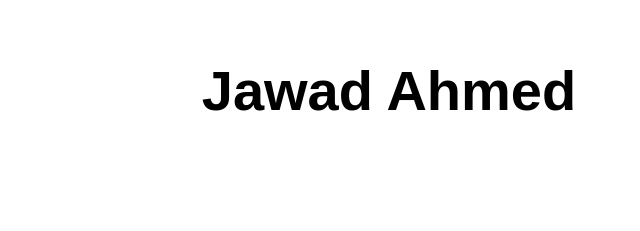
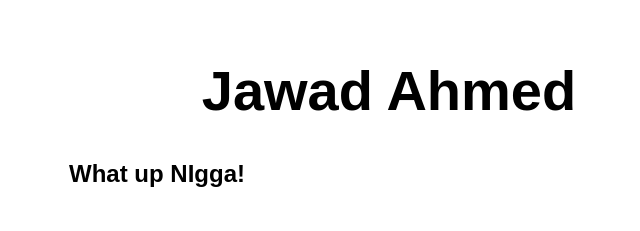
Before and after one commit to jahmed51/Static-Web, a website: page src/index.html in a window 1280 px wide. Shown: the whole page, without its empty margins (251-891 px from the left). Drawn offline with Linux system fonts and the light colour scheme.

Commit message:
Update index.html

```diff
--- a/src/index.html
+++ b/src/index.html
@@ -11,6 +11,7 @@
 <body>
   <main>
     <h1>Jawad Ahmed</h1>
+    <h2> What up NIgga! </h2>
   </main>
 </body>
 
```
